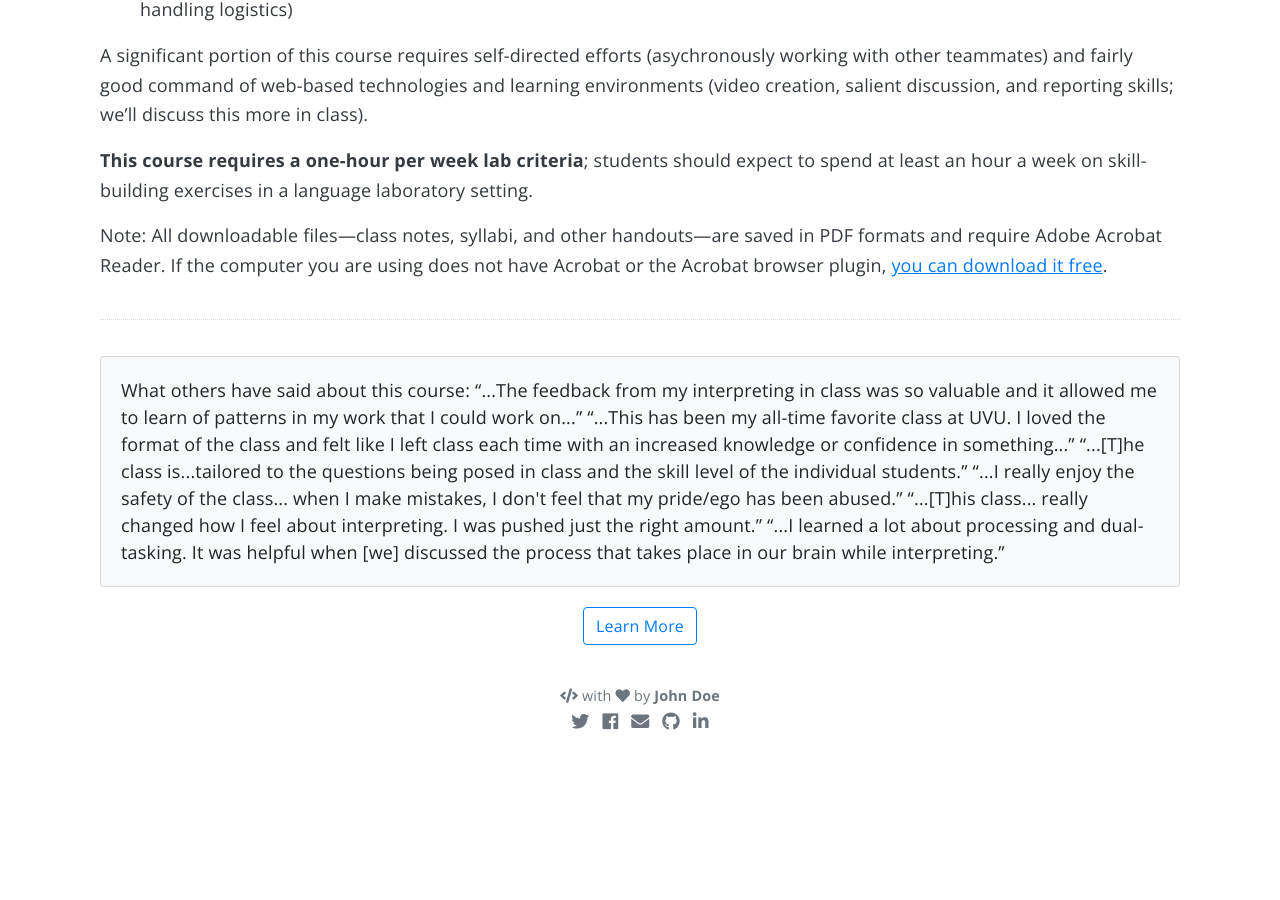
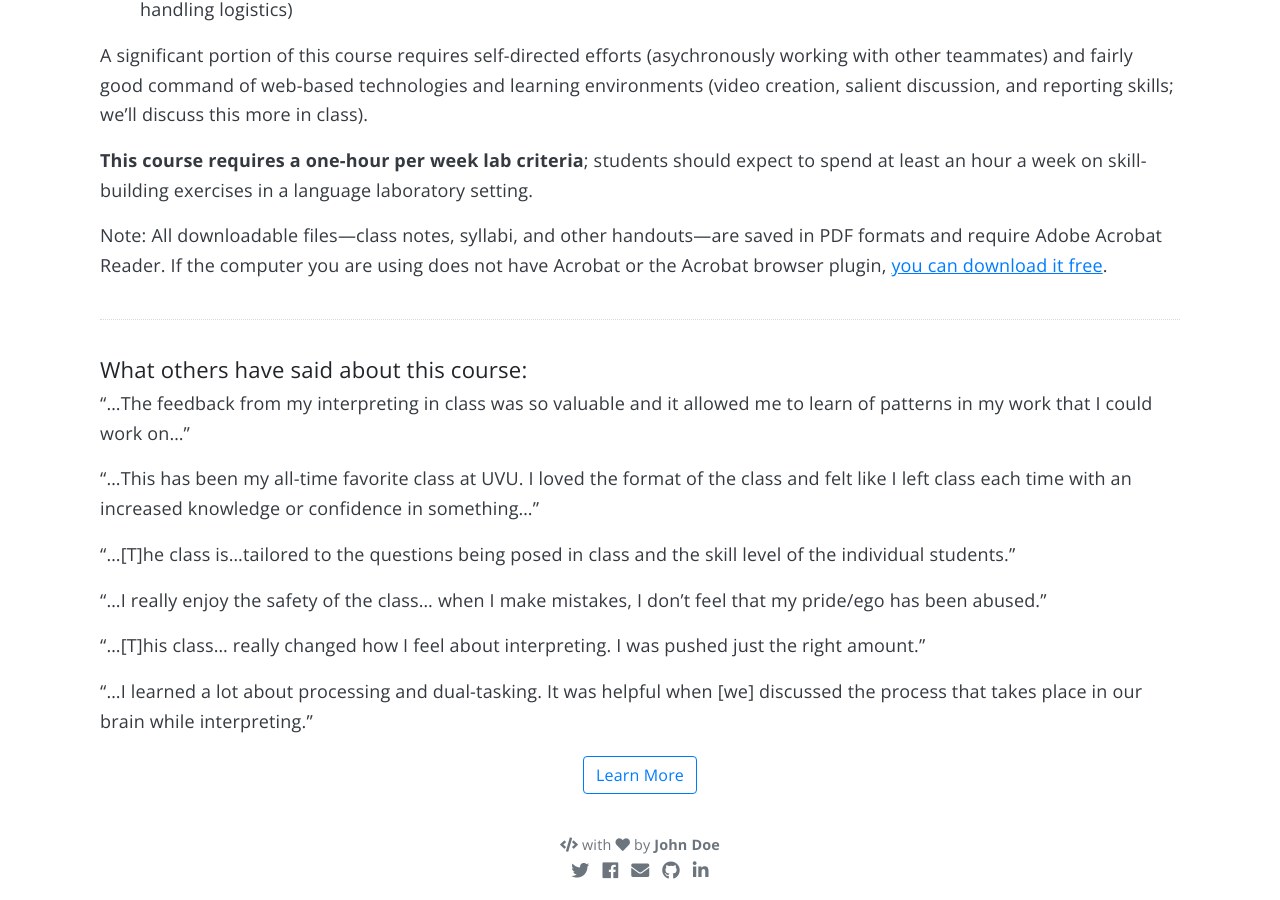
Before and after one commit to intrpr/jekyll-portfol-test, a Jekyll site: the page built from _projects/3370-sign-to-spoken-english.md, in a window 1280 px wide and 900 px high, scrolled down 2135 px. Built offline with Jekyll 4.4.1, drawn with Linux system fonts in a browser that asks for light colours; nearby versions of some CDN libraries; some web fonts are replaced; comment, search, counter and statistics services are not loaded; before the commit the page ends 2886 px from its top, so only the background shows below that.

Commit message:
Update 3370-sign-to-spoken-english.md

```diff
--- a/_projects/3370-sign-to-spoken-english.md
+++ b/_projects/3370-sign-to-spoken-english.md
@@ -43,10 +43,7 @@ Note: All downloadable files—class notes, syllabi, and other handouts—are sa
 
 ***
 
-<div class="card bg-light mb-3">
-	<div class="card-body">
-
-What others have said about this course:
+### What others have said about this course:
 “...The feedback from my interpreting in class was so valuable and it allowed me to learn of patterns in my work that I could work on...”
 
 “...This has been my all-time favorite class at UVU. I loved the format of the class and felt like I left class each time with an increased knowledge or confidence in something...”
@@ -59,9 +56,6 @@ What others have said about this course:
 
 “...I learned a lot about processing and dual-tasking. It was helpful when [we] discussed the process that takes place in our brain while interpreting.”
 
-	</div>
-</div>
-
 <p class="text-center">
 {% include button.html link="https://github.com/YoussefRaafatNasry/portfolYOU" text="Learn More" %}
 </p>
```
